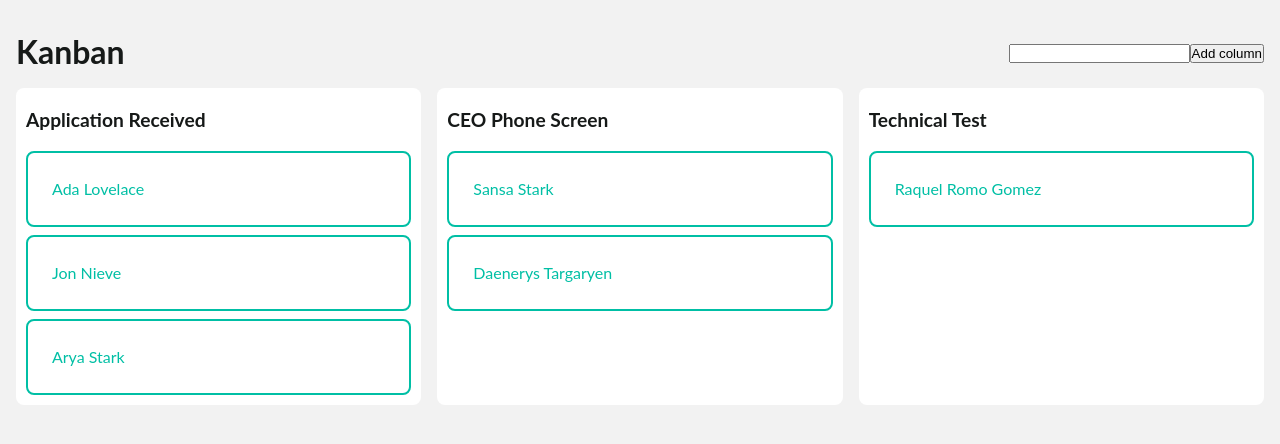
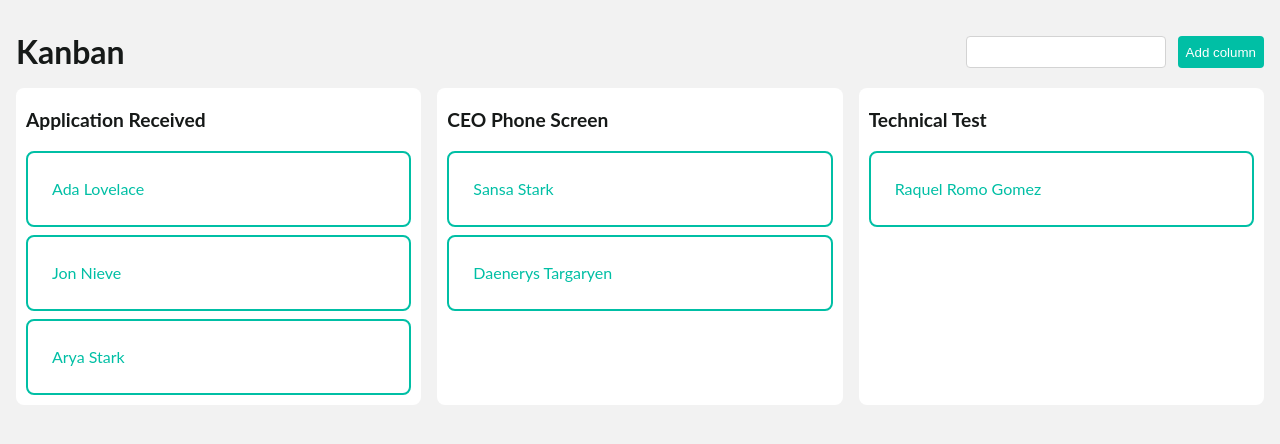
Before and after one commit to rqlromo/occupop-test, a React (Create React App) app: page / in a window 1280 px wide. Shown: the top 444 px of the page. Built offline with nearby package versions, Linux system fonts and the light colour scheme.

Commit message:
styling button and input

```diff
--- a/src/components/Header/index.js
+++ b/src/components/Header/index.js
@@ -5,8 +5,10 @@ const CardPreview = ({ inputRef, addColumn }) => {
     <header className="kanban__header">
       <h1>Kanban</h1>
       <div>
-        <input type="text" ref={inputRef} />
-        <button onClick={addColumn}>Add column</button>
+        <input className="header__input" type="text" ref={inputRef} />
+        <button className="header__button" onClick={addColumn}>
+          Add column
+        </button>
       </div>
     </header>
   );
--- a/src/components/Header/index.scss
+++ b/src/components/Header/index.scss
@@ -4,3 +4,28 @@
   align-items: center;
   padding: 12px 0px;
 }
+
+.header__input {
+  height: 32px;
+  width: 200px;
+  padding: 8px;
+  margin-right: 12px;
+  outline: none;
+  border-color: lightgray;
+  border-radius: 4px;
+  border: none;
+  border: 1px solid lightgray;
+
+  &:focus {
+    border: 2px solid #00bfa5;
+  }
+}
+
+.header__button {
+  height: 32px;
+  border: none;
+  background-color: #00bfa5;
+  border-radius: 4px;
+  color: white;
+  padding: 8px;
+}
```
